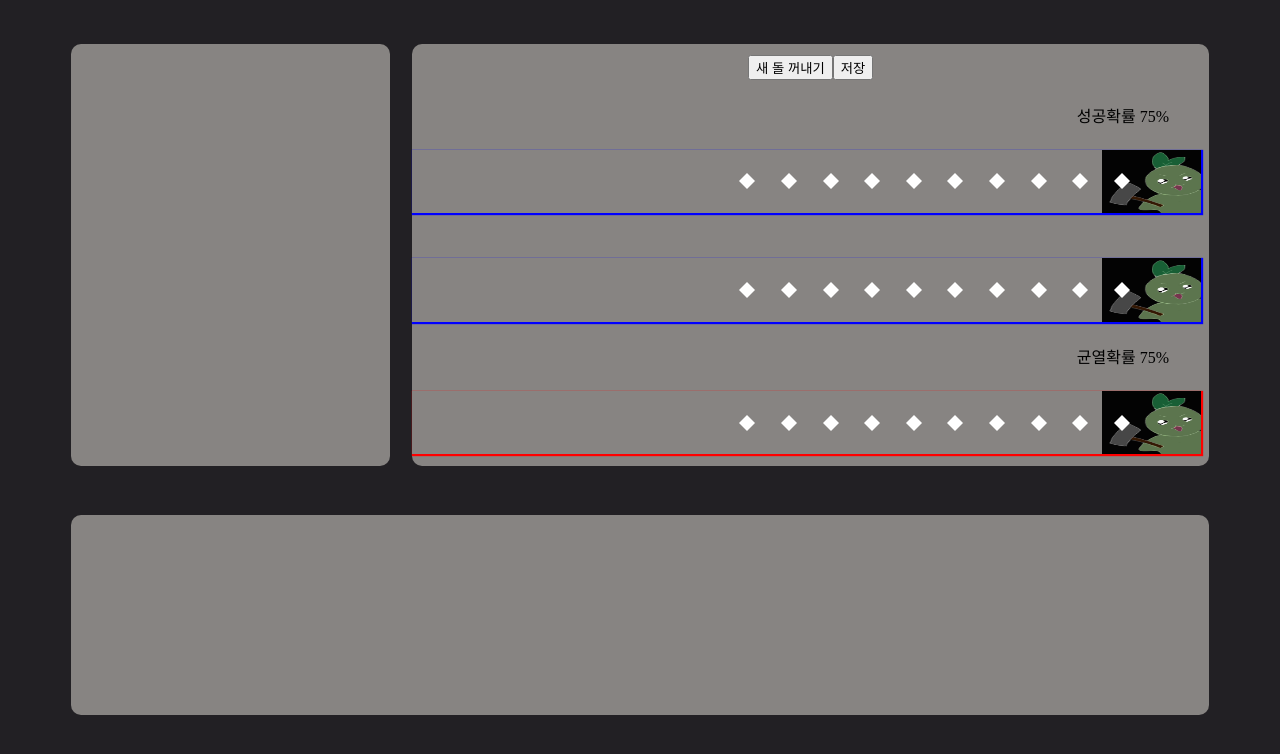
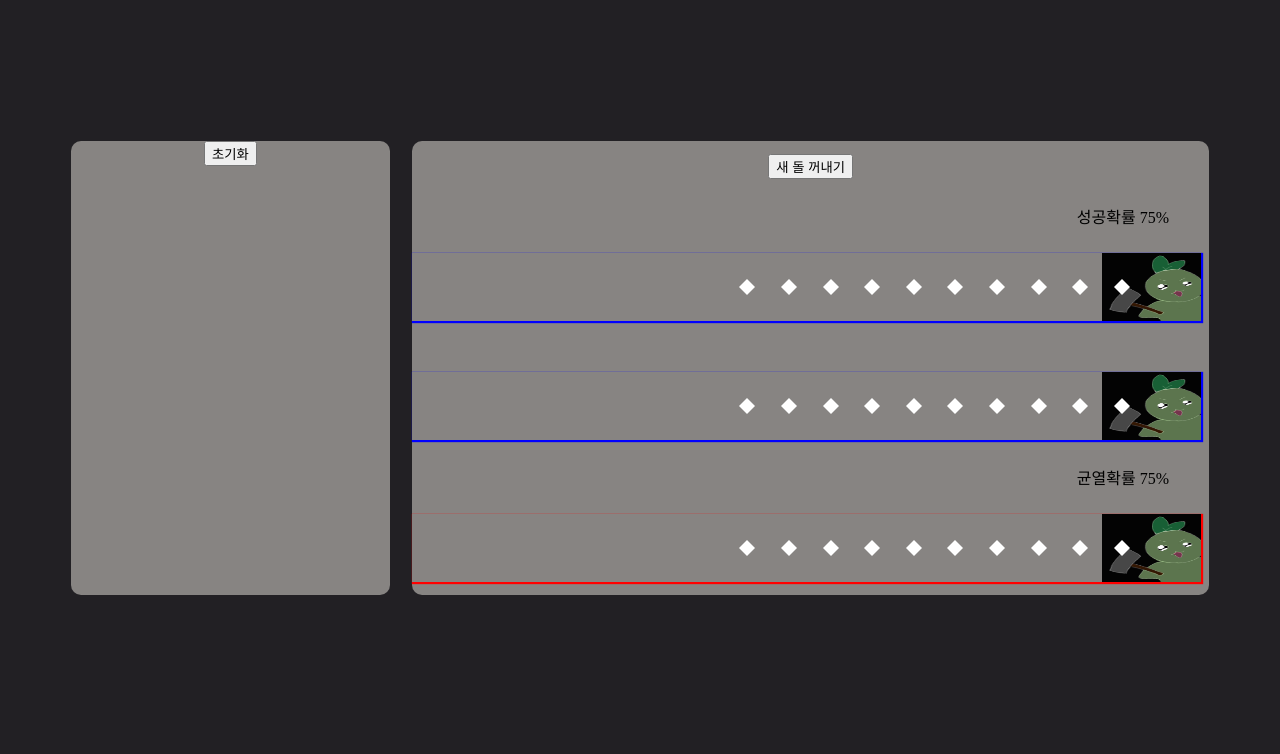
Before and after one commit to moonjh9392/stone-cutting, a React (Create React App) app: page / in a window 1280 px wide. Shown: the top 754 px of the page. Built offline with nearby package versions, Linux system fonts and the light colour scheme.

Commit message:
로컬스토리지 및 스톤 저장 변경

```diff
--- a/src/App.js
+++ /dev/null
@@ -1,73 +0,0 @@
-import MainBox from "./component/MainBox";
-import SideBox from "./component/SideBox";
-import "./App.css";
-import BottomBox from "./component/BottomBox";
-import { useState } from "react";
-
-function App() {
-  //3x10의 2차원 배열 선언 [[{},{},{}...],[{},{},{}...],[{},{},{}...]]
-  const clear = Array.from(Array(3), () => new Array(10).fill({ result: "", checked: false }));
-  const clearArray = [0, 0, 0];
-  const [stone, setStone] = useState(clear);
-  const [cnt, setCnt] = useState(clearArray);
-  const [result, setResult] = useState(clearArray);
-  const [percentage, setPercentage] = useState(75);
-  const [rend, setRend] = useState(false);
-  const [viewStone, setViewStone] = useState({});
-  const [stoneKey, setStoneKey] = useState();
-
-  const getStone = (ele) => {
-    //꺼내기
-    // setViewStone({ key, stone });
-    setStone(ele.stone);
-    setStoneKey(ele.key);
-    setPercentage(ele.percentage);
-    setCnt(ele.cnt);
-    setResult(ele.result);
-  };
-
-  //새 돌 꺼내기 - 초기화 버튼
-  const newStone = () => {
-    setStone(clear); //스톤 초기화
-    setStoneKey();
-    setPercentage(75); //확률 초기화
-    setCnt(clearArray); //컴포넌트 별 카운트 초기화
-    setResult(clearArray); //결과 초기화
-  };
-
-  return (
-    <div className="App">
-      <div className="AppTop">
-        <SideBox
-          rend={rend}
-          setRend={setRend}
-          viewStone={viewStone}
-          setViewStone={setViewStone}
-          getStone={getStone}
-          newStone={newStone}
-          stoneKey={stoneKey}
-        />
-        <MainBox
-          stone={stone}
-          setStone={setStone}
-          clear={clear}
-          cnt={cnt}
-          setCnt={setCnt}
-          result={result}
-          setResult={setResult}
-          percentage={percentage}
-          setPercentage={setPercentage}
-          clearArray={clearArray}
-          stoneKey={stoneKey}
-          setStoneKey={setStoneKey}
-          newStone={newStone}
-        />
-      </div>
-      <div className="AppBottom">
-        <BottomBox viewStone={viewStone} />
-      </div>
-    </div>
-  );
-}
-
-export default App;
--- /dev/null
+++ b/src/App.jsx
@@ -0,0 +1,139 @@
+import MainBox from "./component/MainBox";
+import SideBox from "./component/SideBox";
+import "./App.css";
+// import BottomBox from "./component/BottomBox";
+import { useEffect, useState } from "react";
+
+function App() {
+  //3x10의 2차원 배열 선언 [[{},{},{}...],[{},{},{}...],[{},{},{}...]]
+  const clear = Array.from(Array(3), () => new Array(10).fill({ result: "", checked: false }));
+  const clearArray = [0, 0, 0];
+  const [stone, setStone] = useState(clear);
+  const [cnt, setCnt] = useState(clearArray);
+  const [result, setResult] = useState(clearArray);
+  const [percentage, setPercentage] = useState(75);
+  const [rend, setRend] = useState(false);
+  // const [viewStone, setViewStone] = useState({});
+  const [stoneKey, setStoneKey] = useState();
+  const [modalOpen, setModalOpen] = useState(false);
+
+  const openModal = () => {
+    setModalOpen(true);
+  };
+  const closeModal = () => {
+    setModalOpen(false);
+  };
+  const getStone = (ele) => {
+    //꺼내기
+    // setViewStone({ key, stone });
+    setStone(ele.stone);
+    setStoneKey(ele.key);
+    setPercentage(ele.percentage);
+    setCnt(ele.cnt);
+    setResult(ele.result);
+    calSumCnt(ele.cnt);
+  };
+
+  useEffect(() => {
+    if (calSumCnt(cnt) !== 0) {
+      saveStone();
+      setRend(!rend);
+    }
+  }, [cnt]);
+
+  const calSumCnt = (cnt) => {
+    let sumCnt = 0;
+    cnt.map((ele) => (sumCnt += ele));
+    if (sumCnt === 30) openModal();
+    return sumCnt;
+  };
+
+  const saveStone = () => {
+    //localStorage에 세공한 돌의 결과 저장
+    let stones = JSON.parse(localStorage.getItem("stones"));
+    let objStone = {
+      result,
+      stone,
+      cnt,
+      percentage,
+    };
+    let maxKey = 0;
+    if (stones === null || stones.length === 0) {
+      stones = [];
+      objStone.key = maxKey;
+      stones.push(objStone);
+    } else {
+      let check = true; //키값이 같은것이 있는지 체크
+      let copiedStones = stones.map((ele) => {
+        //있으면 덮음
+        if (ele.key === stoneKey) {
+          objStone.key = stoneKey;
+          check = false;
+          return objStone;
+        } else {
+          return ele;
+        }
+      });
+      if (check) {
+        //없으면 추가
+        if (Array.isArray(stones)) {
+          maxKey = stones[stones.length - 1].key + 1;
+        }
+        objStone.key = maxKey;
+        stones.push(objStone);
+      } else {
+        stones = copiedStones;
+      }
+    }
+    localStorage.setItem("stones", JSON.stringify(stones));
+    setStoneKey(stoneKey !== undefined ? stoneKey : maxKey);
+  };
+
+  //새 돌 꺼내기 - 초기화 버튼
+  const newStone = () => {
+    setStone(clear); //스톤 초기화
+    setStoneKey();
+    setPercentage(75); //확률 초기화
+    setCnt(clearArray); //컴포넌트 별 카운트 초기화
+    setResult(clearArray); //결과 초기화
+  };
+
+  return (
+    <div className="App">
+      <div className="AppTop">
+        <SideBox
+          rend={rend}
+          setRend={setRend}
+          // viewStone={viewStone}
+          // setViewStone={setViewStone}
+          getStone={getStone}
+          newStone={newStone}
+          stoneKey={stoneKey}
+        />
+        <MainBox
+          stone={stone}
+          setStone={setStone}
+          clear={clear}
+          cnt={cnt}
+          setCnt={setCnt}
+          result={result}
+          setResult={setResult}
+          percentage={percentage}
+          setPercentage={setPercentage}
+          clearArray={clearArray}
+          stoneKey={stoneKey}
+          setStoneKey={setStoneKey}
+          newStone={newStone}
+          openModal={openModal}
+          closeModal={closeModal}
+          modalOpen={modalOpen}
+        />
+      </div>
+      {/* <div className="AppBottom">
+        <BottomBox viewStone={viewStone} />
+      </div> */}
+    </div>
+  );
+}
+
+export default App;
--- a/src/component/Engraving.jsx
+++ b/src/component/Engraving.jsx
@@ -13,12 +13,17 @@ export default function Engraving({
   setCnt,
   result,
   setResult,
+  saveStone,
 }) {
   // const [cnt, setCnt] = useState(0); //채워지는 칸을 위해 Engraving컴포넌트별 상태 만듬
   const copiedStone = [...stone]; //stone을 직접 수정하면 안되기 때문에 복사본 만듬
   const copiedCnt = [...cnt]; //cnt를 직접 수정하면 안되기 때문에 복사본 만듬
   const copiedResult = [...result]; //cnt를 직접 수정하면 안되기 때문에 복사본 만듬
   const handleBtnOnclik = (index) => {
+    let stones = JSON.parse(localStorage.getItem("stones"));
+    if (stones !== null && stones.length !== 0 && stones.length >= 100) {
+      alert("저장되어 있는 돌이 100개가 넘습니다. 사용하지 않는 돌은 지워주세요");
+    } else {
       //index = 0,1,2
       if (copiedCnt[index] < 10) {
         //10칸 초과면 버튼 작동 안함
@@ -51,6 +56,7 @@ export default function Engraving({
         setStone(copiedStone); //stone 상태 업데이트
         copiedCnt[index] += 1;
         setCnt(copiedCnt); //한칸 채워질때마다 다음칸으로 이동
+      }
     }
   };
   return (
--- a/src/component/MainBox.jsx
+++ b/src/component/MainBox.jsx
@@ -6,88 +6,25 @@ import Modal from "./Modal";
 export default function MainBox({
   stone,
   setStone,
-  clear,
   cnt,
   setCnt,
   result,
   setResult,
   percentage,
   setPercentage,
-  clearArray,
   stoneKey,
   setStoneKey,
   newStone,
+  closeModal,
+  modalOpen,
 }) {
-  const [modalOpen, setModalOpen] = useState(false);
-  let sumCnt = 0;
-
-  //성공확률 퍼센테이지 초기값 75%
-
-  const saveStone = () => {
-    //localStorage에 세공한 돌의 결과 저장
-    let stones = JSON.parse(localStorage.getItem("stones"));
-    let objStone = {
-      result,
-      stone,
-      cnt,
-      percentage,
-    };
-    if (stones === null || stones.length === 0) {
-      stones = [];
-      objStone.key = 0;
-      stones.push(objStone);
-    } else {
-      let check = true; //키값이 같은것이 있는지 체크
-      let copiedStones = stones.map((ele) => {
-        //있으면 덮음
-        if (ele.key === stoneKey) {
-          objStone.key = stoneKey;
-          check = false;
-          return objStone;
-        } else {
-          return ele;
-        }
-      });
-      if (check) {
-        //없으면 추가
-        let maxKey = 0;
-        if (Array.isArray(stones)) {
-          maxKey = stones[stones.length - 1].key + 1;
-        }
-        objStone.key = maxKey;
-        stones.push(objStone);
-      } else {
-        stones = copiedStones;
-      }
-    }
-    localStorage.setItem("stones", JSON.stringify(stones));
-    newStone();
-    closeModal();
-  };
-
-  const openModal = () => {
-    setModalOpen(true);
-  };
-  const closeModal = () => {
-    setModalOpen(false);
-  };
-  useEffect(() => {
-    cnt.map((ele) => (sumCnt += ele));
-    if (sumCnt === 30) {
-      sumCnt = 0;
-      openModal();
-    }
-  }, [cnt]);
   return (
     <div className="MainBox">
-      {modalOpen ? (
-        <Modal open={modalOpen} close={closeModal} header="짜잔~!" result={result} saveStone={saveStone} />
-      ) : null}
+      {modalOpen ? <Modal open={modalOpen} close={closeModal} header="짜잔~!" result={result} /> : null}
       <div>
         <button className="clearBtn" onClick={newStone}>
           새 돌 꺼내기
         </button>
-        <button onClick={saveStone}>저장</button>
       </div>
 
       {stone.map((ele, idx) => {
--- a/src/component/Modal.jsx
+++ b/src/component/Modal.jsx
@@ -2,7 +2,7 @@ import "../style/Modal.css";
 
 export default function Modal(props) {
   // 열기, 닫기, 모달 헤더 텍스트를 부모로부터 받아옴
-  const { open, close, header, result, saveStone } = props;
+  const { open, close, header, result } = props;
 
   return (
     // 모달이 열릴때 openModal 클래스가 생성된다.
@@ -26,9 +26,6 @@ export default function Modal(props) {
             })}
           </main>
           <footer>
-            <button className="save" onClick={saveStone}>
-              저장
-            </button>
             <button className="close" onClick={close}>
               close
             </button>
--- a/src/component/SideBox.jsx
+++ b/src/component/SideBox.jsx
@@ -12,13 +12,20 @@ export default function SideBox({ rend, setRend, viewStone, setViewStone, getSto
     }
   };
 
+  const clearStones = () => {
+    localStorage.removeItem("stones");
+    newStone();
+  };
+
   return (
     <div className="SideBox">
+      <button onClick={clearStones}>초기화</button>
       {stones !== null
         ? stones.map((ele, idx) => {
             return (
               <div className="sideStones" key={idx}>
                 <div>
+                  <span>[{idx + 1}]</span>
                   <span className="blue">{ele.result[0]}</span>&nbsp;
                   <span className="blue">{ele.result[1]}</span>&nbsp;
                   <span className="red">{ele.result[2]}</span>&nbsp;돌
--- a/src/style/Modal.css
+++ b/src/style/Modal.css
@@ -111,8 +111,3 @@
 .red::after {
   border-top-color: red;
 }
-
-footer {
-  display: flex;
-  justify-content: space-between;
-}
```
Lines whose indentation alone changed are shown as unchanged.
